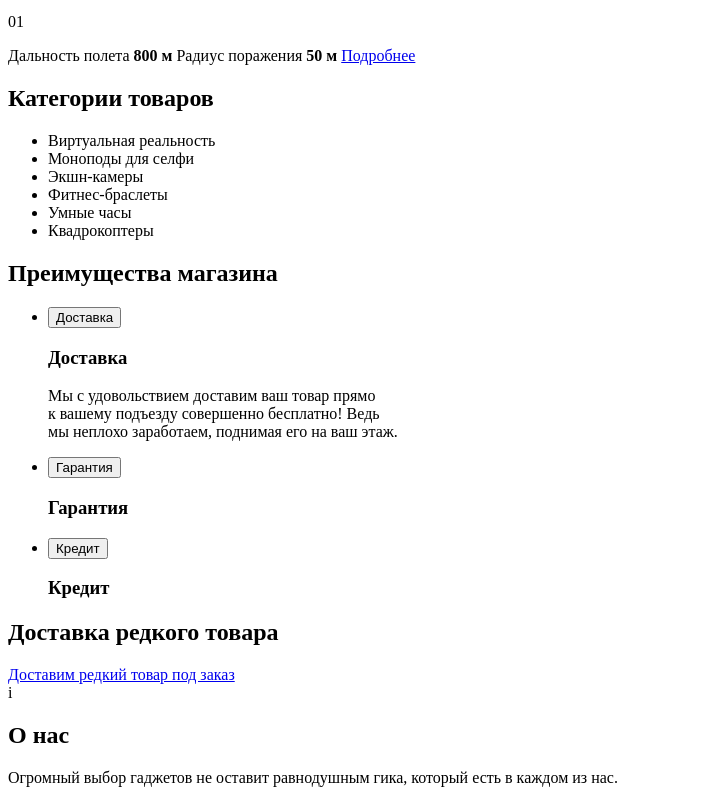
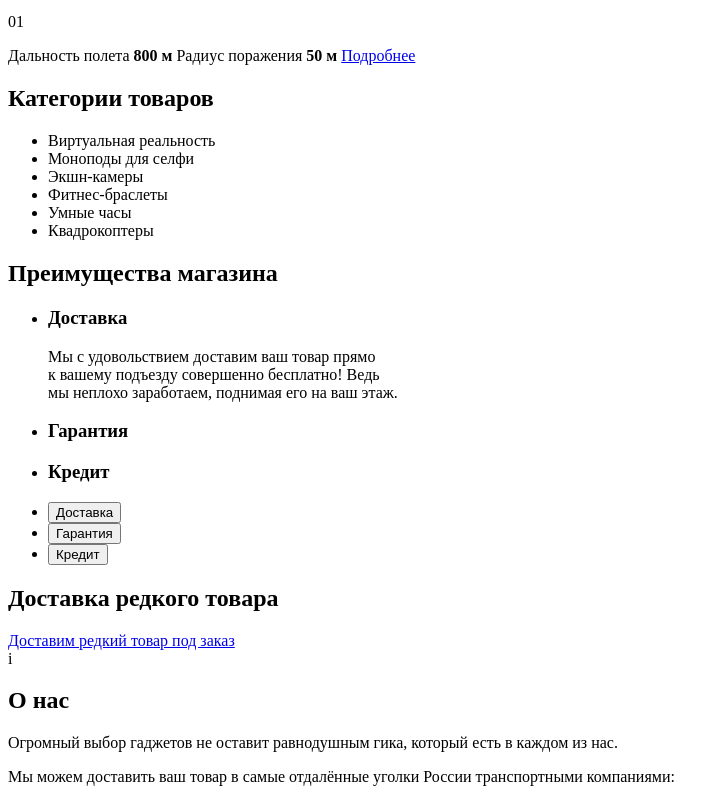
Before and after one commit to htmlacademy-htmlcss/1740765-device-33, a plain HTML site: page index.html in a window 1280 px wide. Shown: the part 632-1428 px from the top of the page, without its empty margins (0-725 px from the left). Drawn offline with Linux system fonts and the light colour scheme.

Commit message:
Исправляет ошибки

```diff
--- a/index.html
+++ b/index.html
@@ -1,9 +1,11 @@
 <!DOCTYPE html>
 <html lang="ru">
+
 <head>
   <meta charset="utf-8">
   <title>Магазин гаджетов Девайс</title>
 </head>
+
 <body>
   <header class="page-header">
     <nav class="main-navigation">
@@ -75,10 +77,7 @@
         </li>
       </ol>
 
-    <!--Валидатор ругается, но вроде ведь карточку товара вполне можно класть в Article,
-    а Article в свою очередь можно вкладывать в Section, согласно, например, вот этой штуке: https://caninclude.glitch.me-->
-
-      <arcticle class="featured-item">
+      <div class="featured-item">
         <h3 class="visually-hidden">Квадрокоптер с лазером</h3>
         <img class="slider-image" src="" alt="Квадрокоптер с лазером вместо камеры">
         <p class="item-slogan">Порхает как бабочка,<br>
@@ -95,7 +94,7 @@
         <span class="product-feature">Радиус поражения</span>
         <b class="product-feature">50 м</b>
         <a class="more-info" href="#">Подробнее</a>
-      </arcticle>
+      </div>
     </section>
 
     <section class="product-categories">
@@ -122,11 +121,10 @@
       </ul>
     </section>
 
-    <section class="features">
+    <section class="advantages">
       <h2 class="visually-hidden">Преимущества магазина</h2>
       <ul class="advantages-list">
         <li class="advantages-list-item">
-          <button type="button">Доставка</button>
           <h3 class="advantage">Доставка</h3>
           <p class="advantage-description">
             Мы с удовольствием доставим ваш товар прямо<br>
@@ -135,11 +133,22 @@
           </p>
         </li>
         <li class="advantages-list-item">
-          <button type="button">Гарантия</button>
           <h3 class="advantage">Гарантия</h3>
-        </li><li class="advantages-list-item">
-          <button type="button">Кредит</button>
+        </li>
+        <li class="advantages-list-item">
           <h3 class="advantage">Кредит</h3>
+        </li>
+      </ul>
+
+      <ul class="advantages-buttons">
+        <li>
+          <button class="advantages-button" type="button">Доставка</button>
+        </li>
+        <li>
+          <button class="advantages-button" type="button">Гарантия</button>
+        </li>
+        <li>
+          <button class="advantages-button" type="button">Кредит</button>
         </li>
       </ul>
     </section>
@@ -275,4 +284,5 @@
   </footer>
 
 </body>
+
 </html>
```
Lines whose indentation alone changed are shown as unchanged.
